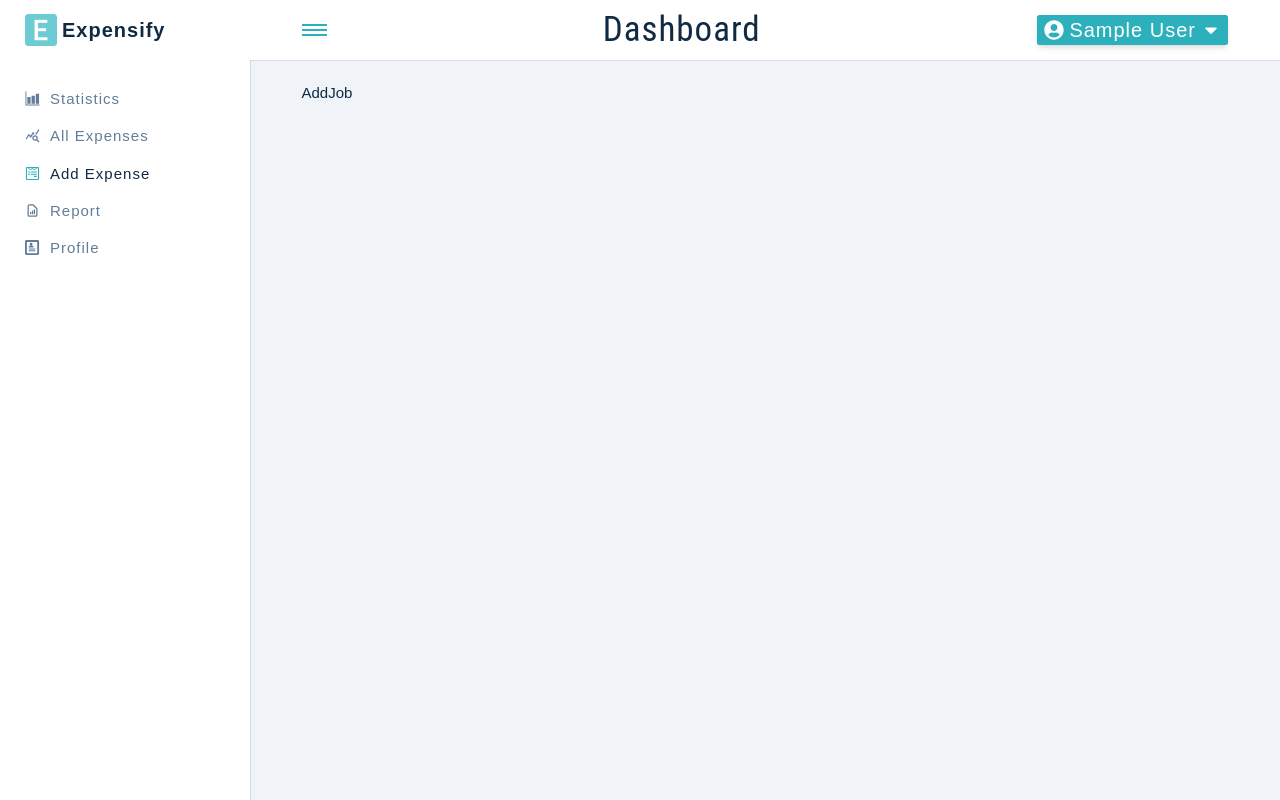
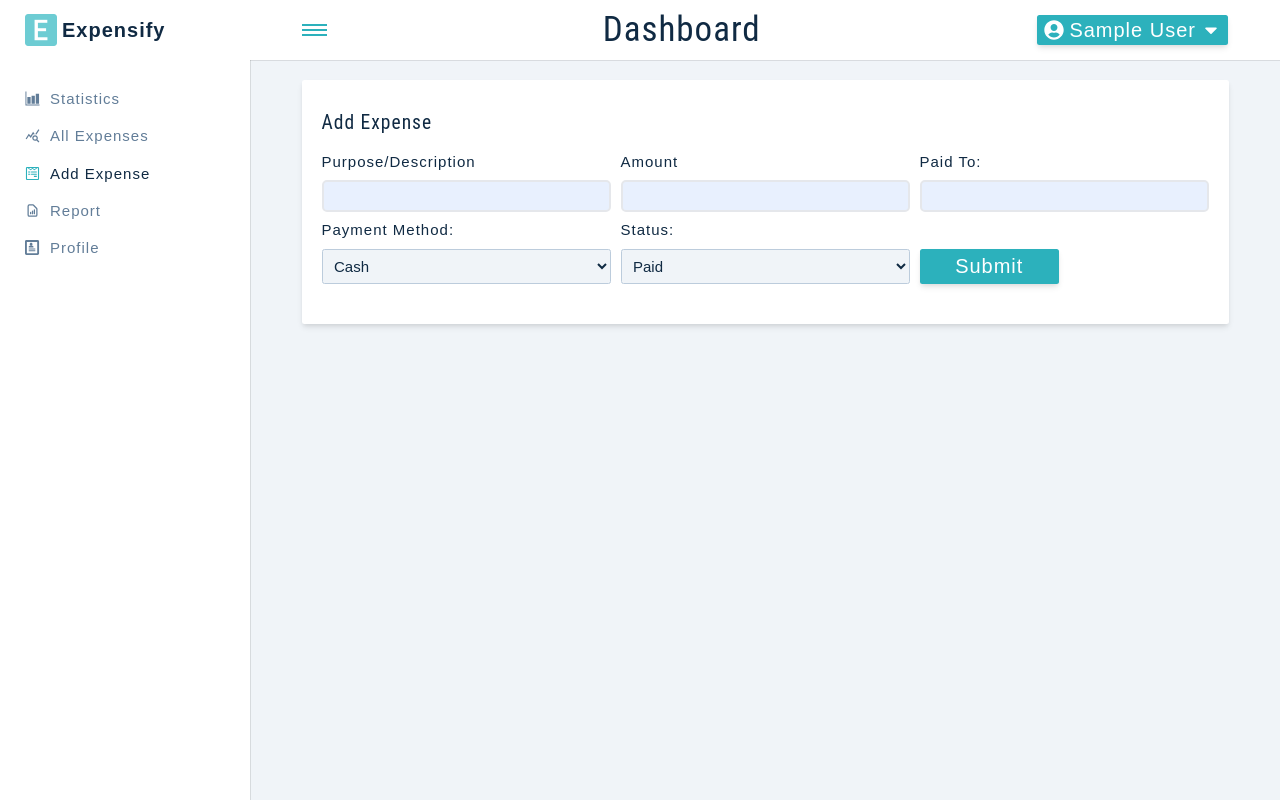
Before and after one commit to ortonb110/Expensify-Project-Work, a React (Create React App) app in the folder client/: page /add-expense in a window 1280 px wide. Built offline with nearby package versions, Linux system fonts and the light colour scheme; sample sign-in values are in the browser's storage.

Commit message:
Working on add expense page

```diff
--- /dev/null
+++ b/client/src/Components/FormRowSelect.jsx
@@ -0,0 +1,20 @@
+
+
+const FormRowSelect = ({list, value, handleChange, labelText, name}) => {
+    return (
+      <div className="form-row">
+      <label htmlFor={name} className="form-label">
+        {labelText || name}
+      </label>
+      <select name={name} value={value} onChange={handleChange} className="form-select">
+        {
+          list.map((itemValue, index) => {
+            return <option value={itemValue} key={index}>{itemValue}</option>
+          })
+        }
+      </select>
+    </div>
+    )
+  }
+
+  export default FormRowSelect
--- a/client/src/Components/index.js
+++ b/client/src/Components/index.js
@@ -2,5 +2,6 @@ import FormRow from "./FormRow";
 import Alert from "./Alert";
 import BigSidebar from "./BigSidebar";
 import SmallSidebar from "./SmallSidebar";
+import FormRowSelect from "./FormRowSelect";
 
-export {FormRow, Alert, BigSidebar, SmallSidebar};
+export {FormRow, Alert, BigSidebar, SmallSidebar, FormRowSelect};
--- a/client/src/Pages/Dashboard/AddExpense.jsx
+++ b/client/src/Pages/Dashboard/AddExpense.jsx
@@ -1,8 +1,41 @@
+import Wrapper from '../../Assets/wrappers/DashboardFormPage'
+import { useAppContext } from '../../Contexts/AppContext'
+import {FormRow, Alert, FormRowSelect} from '../../Components/index'
+
+const AddExpense = () => {
+const method = [
+  'Cash',
+  'E-cash',
+]
+const status = [
+  'Paid',
+  'Pending'
+]
 
 
-const AddExpense = () => {
   return (
-    <div>AddJob</div>
+    <Wrapper>
+      <form className='form'>
+        <h3>Add expense</h3>
+        <div className='form-center'>
+          <FormRow labelText={'Purpose/Description'} name={'name'}/>
+          <FormRow labelText={'amount'} name={'name'}/>
+          <FormRow labelText={'Paid to:'} name={'name'}/>
+          <FormRowSelect labelText={'Payment Method:'} list={method} />
+          <FormRowSelect labelText={'Status:'} list={status} />
+           {/* Btn Container */}
+           <div className="btn-container">
+            <button
+              type="submit"
+              className="btn btn-block submit-btn"
+
+            >
+              submit
+            </button>
+          </div>
+        </div>
+      </form>
+    </Wrapper>
   )
 }
 
```
